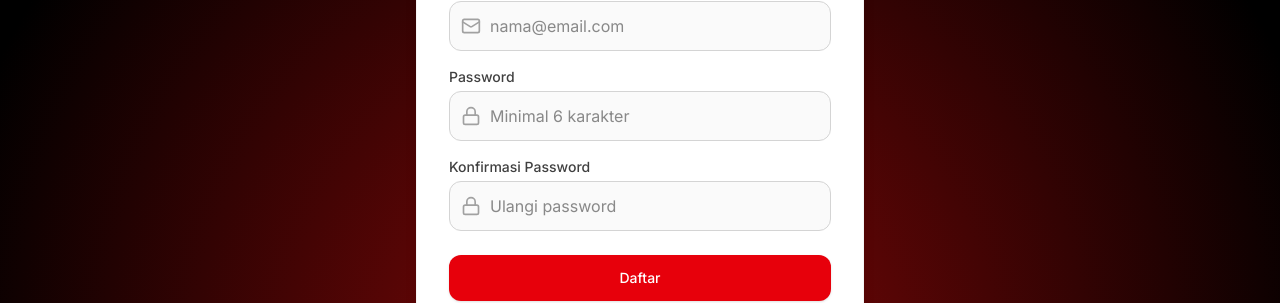
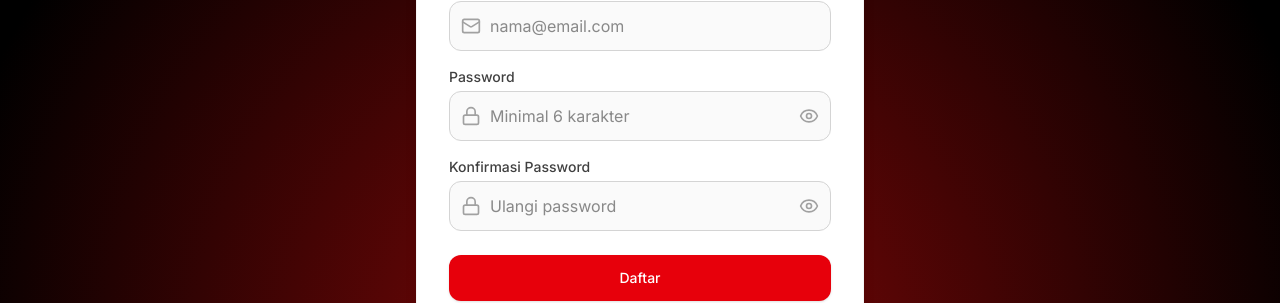
Before and after one commit to ardhikaxx/mumet-reviews, a Next.js app: page /register in a window 1280 px wide. Shown: the part 420-723 px from the top of the page. Built offline with nearby package versions, Linux system fonts and the light colour scheme; no server answers.

Commit message:
feat: add show/hide password toggle to auth forms

```diff
--- a/app/login/page.tsx
+++ b/app/login/page.tsx
@@ -6,11 +6,12 @@ import { auth, googleProvider } from "@/lib/firebase";
 import { useRouter } from "next/navigation";
 import Link from "next/link";
 import toast from "react-hot-toast";
-import { Loader2, Mail, Lock } from "lucide-react";
+import { Loader2, Mail, Lock, Eye, EyeOff } from "lucide-react";
 
 export default function Login() {
   const [email, setEmail] = useState("");
   const [password, setPassword] = useState("");
+  const [showPassword, setShowPassword] = useState(false);
   const [loading, setLoading] = useState(false);
   const [googleLoading, setGoogleLoading] = useState(false);
   const router = useRouter();
@@ -96,13 +97,24 @@ export default function Login() {
                 </div>
                 <input
                   id="password"
-                  type="password"
+                  type={showPassword ? "text" : "password"}
                   required
                   value={password}
                   onChange={(e) => setPassword(e.target.value)}
-                  className="block w-full pl-10 pr-3 py-3 border border-neutral-300 dark:border-neutral-700 rounded-xl focus:ring-red-500 focus:border-red-500 bg-neutral-50 dark:bg-neutral-950 text-neutral-900 dark:text-white"
+                  className="block w-full pl-10 pr-12 py-3 border border-neutral-300 dark:border-neutral-700 rounded-xl focus:ring-red-500 focus:border-red-500 bg-neutral-50 dark:bg-neutral-950 text-neutral-900 dark:text-white"
                   placeholder="••••••••"
                 />
+                <button
+                  type="button"
+                  onClick={() => setShowPassword(!showPassword)}
+                  className="absolute inset-y-0 right-0 pr-3 flex items-center text-neutral-400 hover:text-neutral-600 dark:hover:text-neutral-300"
+                >
+                  {showPassword ? (
+                    <EyeOff className="h-5 w-5" />
+                  ) : (
+                    <Eye className="h-5 w-5" />
+                  )}
+                </button>
               </div>
             </div>
           </div>
--- a/app/register/page.tsx
+++ b/app/register/page.tsx
@@ -6,13 +6,15 @@ import { auth, googleProvider } from "@/lib/firebase";
 import { useRouter } from "next/navigation";
 import Link from "next/link";
 import toast from "react-hot-toast";
-import { Loader2, Mail, Lock, User as UserIcon } from "lucide-react";
+import { Loader2, Mail, Lock, User as UserIcon, Eye, EyeOff } from "lucide-react";
 
 export default function Register() {
   const [name, setName] = useState("");
   const [email, setEmail] = useState("");
   const [password, setPassword] = useState("");
   const [confirmPassword, setConfirmPassword] = useState("");
+  const [showPassword, setShowPassword] = useState(false);
+  const [showConfirmPassword, setShowConfirmPassword] = useState(false);
   const [loading, setLoading] = useState(false);
   const [googleLoading, setGoogleLoading] = useState(false);
   const router = useRouter();
@@ -138,13 +140,24 @@ export default function Register() {
                 </div>
                 <input
                   id="password"
-                  type="password"
+                  type={showPassword ? "text" : "password"}
                   required
                   value={password}
                   onChange={(e) => setPassword(e.target.value)}
-                  className="block w-full pl-10 pr-3 py-3 border border-neutral-300 dark:border-neutral-700 rounded-xl focus:ring-red-500 focus:border-red-500 bg-neutral-50 dark:bg-neutral-950 text-neutral-900 dark:text-white"
+                  className="block w-full pl-10 pr-12 py-3 border border-neutral-300 dark:border-neutral-700 rounded-xl focus:ring-red-500 focus:border-red-500 bg-neutral-50 dark:bg-neutral-950 text-neutral-900 dark:text-white"
                   placeholder="Minimal 6 karakter"
                 />
+                <button
+                  type="button"
+                  onClick={() => setShowPassword(!showPassword)}
+                  className="absolute inset-y-0 right-0 pr-3 flex items-center text-neutral-400 hover:text-neutral-600 dark:hover:text-neutral-300"
+                >
+                  {showPassword ? (
+                    <EyeOff className="h-5 w-5" />
+                  ) : (
+                    <Eye className="h-5 w-5" />
+                  )}
+                </button>
               </div>
             </div>
 
@@ -158,13 +171,24 @@ export default function Register() {
                 </div>
                 <input
                   id="confirmPassword"
-                  type="password"
+                  type={showConfirmPassword ? "text" : "password"}
                   required
                   value={confirmPassword}
                   onChange={(e) => setConfirmPassword(e.target.value)}
-                  className="block w-full pl-10 pr-3 py-3 border border-neutral-300 dark:border-neutral-700 rounded-xl focus:ring-red-500 focus:border-red-500 bg-neutral-50 dark:bg-neutral-950 text-neutral-900 dark:text-white"
+                  className="block w-full pl-10 pr-12 py-3 border border-neutral-300 dark:border-neutral-700 rounded-xl focus:ring-red-500 focus:border-red-500 bg-neutral-50 dark:bg-neutral-950 text-neutral-900 dark:text-white"
                   placeholder="Ulangi password"
                 />
+                <button
+                  type="button"
+                  onClick={() => setShowConfirmPassword(!showConfirmPassword)}
+                  className="absolute inset-y-0 right-0 pr-3 flex items-center text-neutral-400 hover:text-neutral-600 dark:hover:text-neutral-300"
+                >
+                  {showConfirmPassword ? (
+                    <EyeOff className="h-5 w-5" />
+                  ) : (
+                    <Eye className="h-5 w-5" />
+                  )}
+                </button>
               </div>
             </div>
           </div>
```
